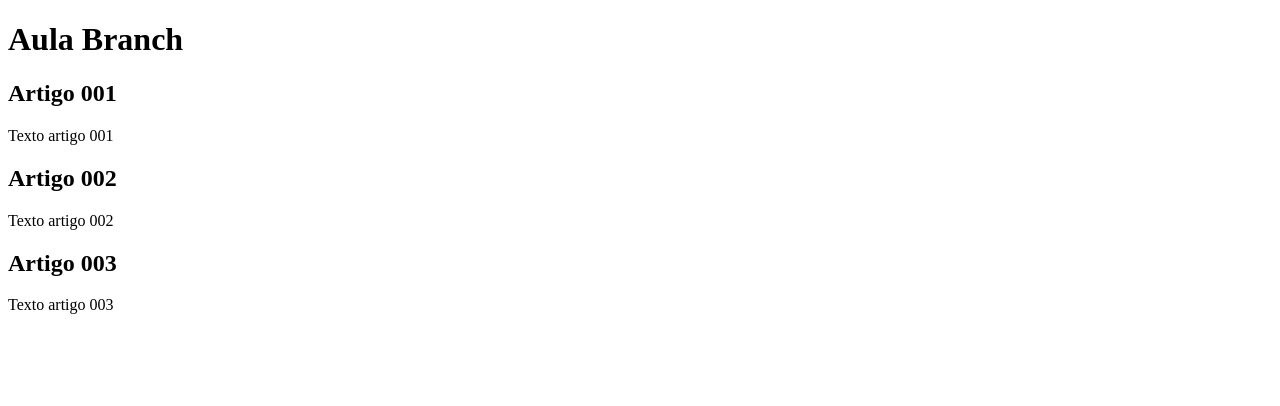
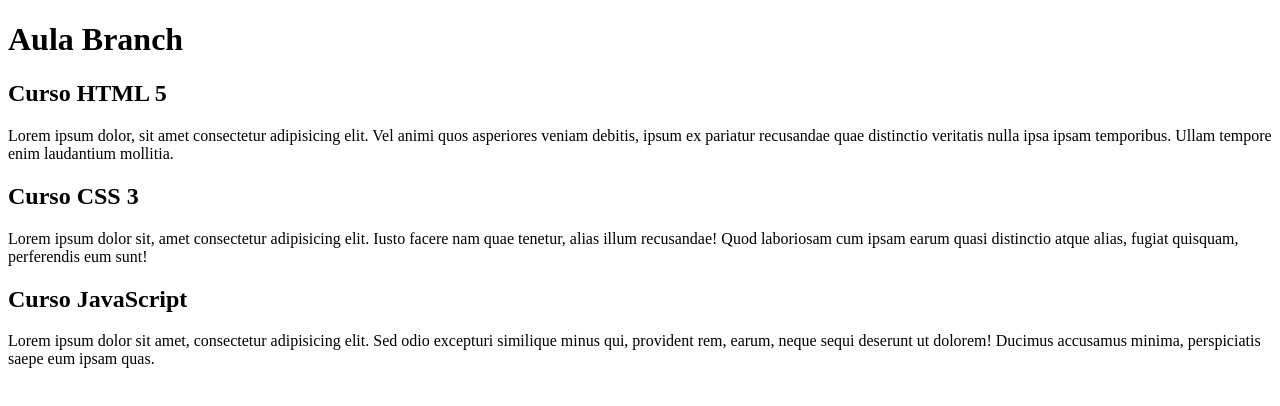
Before and after one commit to vini-j-pereira/projeto-site-aula-git-github, a plain HTML site: page index.html in a window 1280 px wide. Drawn offline with Linux system fonts and the light colour scheme.

Commit message:
Inicio do conteúdo
Add modificações no conteúdo.

```diff
--- a/index.html
+++ b/index.html
@@ -3,7 +3,7 @@
 <head>
     <meta charset="UTF-8">
     <meta name="viewport" content="width=device-width, initial-scale=1.0">
-    <title>Site aula Git-Github</title>
+    <title>Site</title>
 </head>
 <body>
     <main>
@@ -11,16 +11,16 @@
             <h1>Aula Branch</h1>
         </header>
         <article>
-            <h2>Artigo 001</h2>
-            <p>Texto artigo 001</p>
+            <h2>Curso HTML 5</h2>
+            <p>Lorem ipsum dolor, sit amet consectetur adipisicing elit. Vel animi quos asperiores veniam debitis, ipsum ex pariatur recusandae quae distinctio veritatis nulla ipsa ipsam temporibus. Ullam tempore enim laudantium mollitia.</p>
         </article>
         <article>
-            <h2>Artigo 002</h2>
-            <p>Texto artigo 002</p>
+            <h2>Curso CSS 3</h2>
+            <p>Lorem ipsum dolor sit, amet consectetur adipisicing elit. Iusto facere nam quae tenetur, alias illum recusandae! Quod laboriosam cum ipsam earum quasi distinctio atque alias, fugiat quisquam, perferendis eum sunt!</p>
         </article>
         <article>
-            <h2>Artigo 003</h2>
-            <p>Texto artigo 003</p>
+            <h2>Curso JavaScript</h2>
+            <p>Lorem ipsum dolor sit amet, consectetur adipisicing elit. Sed odio excepturi similique minus qui, provident rem, earum, neque sequi deserunt ut dolorem! Ducimus accusamus minima, perspiciatis saepe eum ipsam quas.</p>
         </article>
     </main>
 
```
